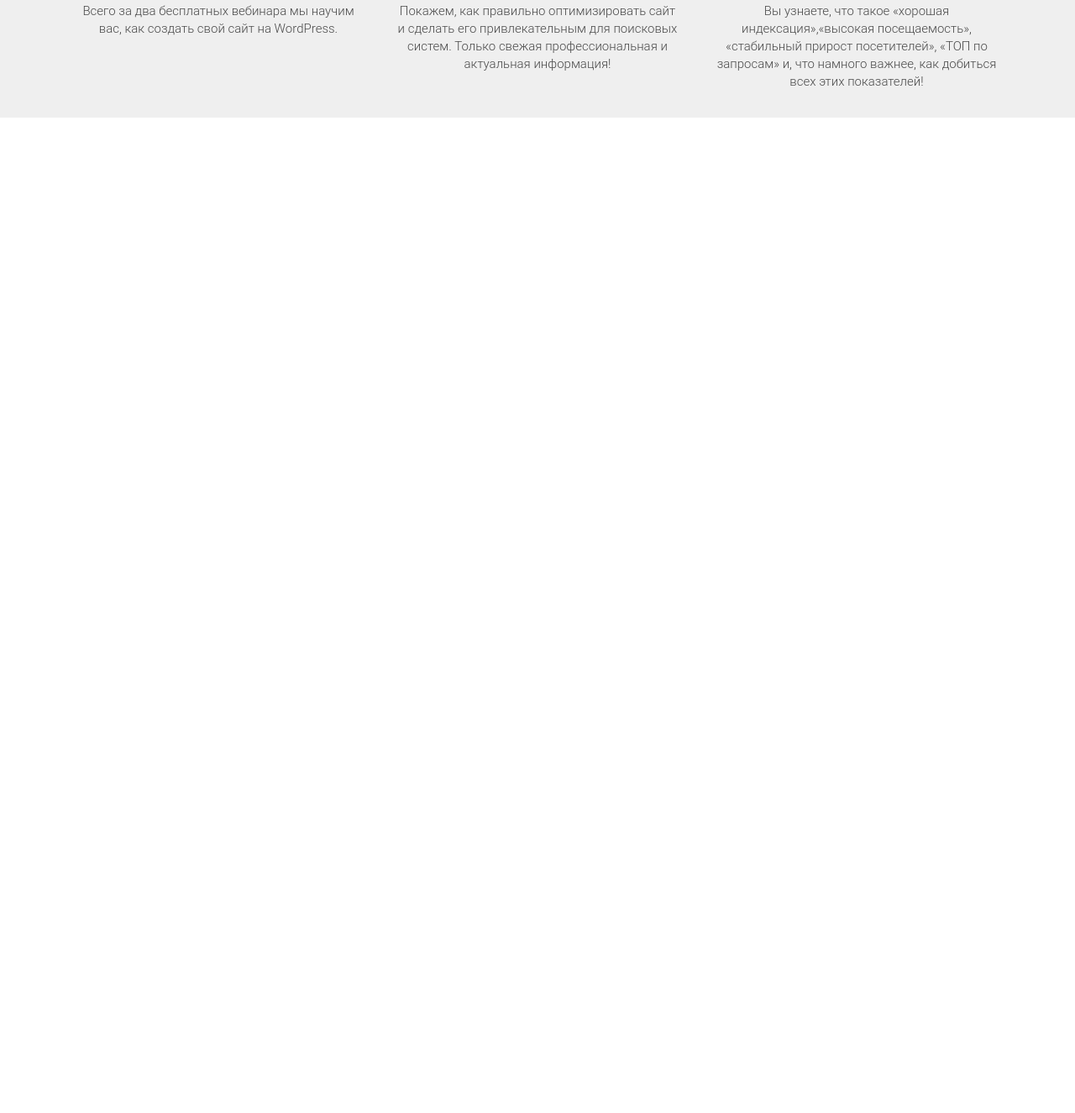
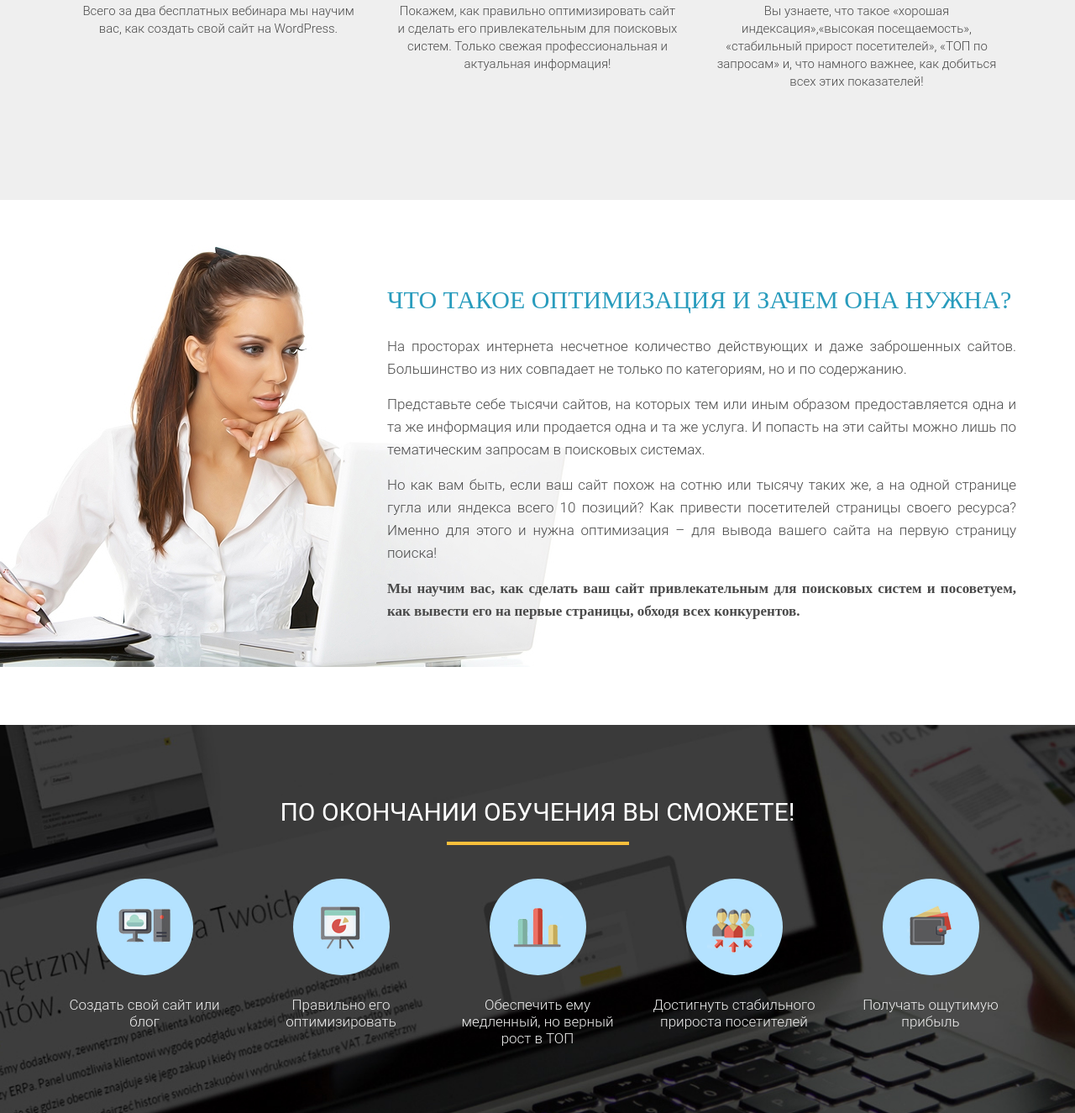
Before and after one commit to biovikteam/beonmax_first_project, a plain HTML site: page src/index.html in a window 1280 px wide. Shown: the part 1264-2589 px from the top of the page at 84% size. Before the commit the page ends 1427 px from the top, so only its background shows below. Drawn offline with Linux system fonts and the light colour scheme.

Commit message:
Created sections Optimization and Finish

```diff
--- a/src/css/style.css
+++ b/src/css/style.css
@@ -134,7 +134,7 @@ h2.title {
 }
 
 .plan {
-    height: 604px;
+    min-height: 604px;
     background-color: #efefef;
 
     padding-top: 85px;
@@ -150,7 +150,7 @@ h2.title {
     text-align: center;
 }
 
-.plan_divider {
+.divider {
     width: 217px;
     height: 4px;
 
@@ -180,7 +180,6 @@ h2.title {
 
 .plan_item {
     width: 339px;
-
     margin-bottom: 55px;
 }
 
@@ -198,3 +197,119 @@ h2.title {
     font-weight: 300;
     text-align: center;
 }
+
+.optimization {
+    min-height: 550px;
+
+    padding-top: 102px;
+    padding-bottom: 107px;
+
+    background-image: url("../img/bg/woman-bg.jpg");
+    background-repeat: no-repeat;
+    background-position: -140px 54px;
+}
+
+.optimization .container {
+    padding-left: 391px;
+}
+
+.optimization_header {
+    font-family: "Roboto - Black";
+    font-size: 30px;
+    font-weight: 400;
+    color: #299cbd;
+    text-transform: uppercase;
+    text-align: left;
+
+    margin-bottom: 25px;
+}
+
+.optimization_text p {
+    margin: 0;
+    margin-bottom: 15px;
+
+    font-family: "Roboto Light";
+    font-weight: 300;
+    font-size: 17px;
+    color: #4a4a4a;
+    line-height: 27px;
+    text-align: justify;
+}
+
+.optimization_text span {
+    font-family: "Roboto Bold";
+    font-weight: 700;
+}
+
+.finish {
+    min-height: 447px;
+
+    padding-top: 86px;
+    padding-bottom: 79px;
+
+    background-color: #352827;
+    background-image: url("../img/bg/finish-bg.jpg");
+    background-position: center center;
+    background-size: cover;
+    background-repeat: no-repeat;
+}
+
+.finish_header {
+    font-family: "Roboto";
+    font-size: 30px;
+    font-weight: 400;
+    color: #fff;
+    text-transform: uppercase;
+    text-align: center;
+}
+
+.finish_wrapper {
+    display: flex;
+    justify-content: space-between;
+}
+
+.finish_item {
+    max-width: 204px;
+}
+
+.finish_icon {
+    width: 115px;
+    height: 115px;
+
+    margin: 0 auto;
+    margin-top: 40px;
+
+    border-radius: 50%;
+
+    background-color: #b4e2ff;
+    background-image: url("../icons/final/1.png");
+    background-position: center center;
+    background-repeat: no-repeat;
+}
+
+.finish_item:nth-child(2) .finish_icon {
+    background-image: url("../icons/final/2.png");
+}
+
+.finish_item:nth-child(3) .finish_icon {
+    background-image: url("../icons/final/3.png");
+}
+
+.finish_item:nth-child(4) .finish_icon {
+    background-image: url("../icons/final/4.png");
+}
+
+.finish_item:nth-child(5) .finish_icon {
+    background-image: url("../icons/final/5.png");
+}
+
+.finish_descr {
+    font-family: "Roboto";
+    font-size: 17px;
+    font-weight: 300;
+    color: #efefef;
+    line-height: 20px;
+    text-align: center;
+
+    margin-top: 25px;
+}
--- a/src/index.html
+++ b/src/index.html
@@ -39,7 +39,7 @@
     <section class="plan">
         <div class="container">
             <h2 class="plan_header">Что вас ждет в нашем интенсиве?</h2>
-            <div class="plan_divider"></div>
+            <div class="divider"></div>
             <div class="plan_subheader">2 бесплатных полноценных обучающих вебинара, где:</div>
 
             <div class="plan_wrapper">
@@ -58,5 +58,53 @@
             </div>
         </div>
     </section>
+
+    <section class="optimization">
+        <div class="container">
+            <h2 class="optimization_header">Что такое оптимизация и зачем она нужна?</h2>
+            <div class="optimization_text">
+                <p>На просторах интернета несчетное количество действующих и даже заброшенных сайтов. Большинство из них совпадает не только по категориям, но и по содержанию.</p>
+                <p>Представьте себе тысячи сайтов, на которых тем или иным образом предоставляется одна и та же информация или продается одна и та же услуга. И попасть на эти сайты можно лишь по тематическим запросам в поисковых системах.</p>
+                <p>Но как вам быть, если ваш сайт похож на сотню или тысячу таких же, а на одной странице гугла или яндекса всего 10 позиций? Как привести посетителей страницы своего ресурса? Именно для этого и нужна оптимизация – для вывода вашего сайта на первую страницу поиска!</p>
+                <p><span>Мы научим вас, как сделать ваш сайт привлекательным для поисковых систем и посоветуем, как вывести его на первые страницы, обходя всех конкурентов.</span></p>
+            </div>
+        </div>
+    </section>
+
+    <section class="finish">
+        <div class="container">
+            <h2 class="finish_header">По окончании обучения Вы сможете!</h2>
+            <div class="divider"></div>
+
+            <div class="finish_wrapper">
+                <div class="finish_item">
+                    <div class="finish_icon"></div>
+                    <div class="finish_descr">Создать свой сайт или блог</div>
+                </div>
+                <div class="finish_item">
+                    <div class="finish_icon"></div>
+                    <div class="finish_descr">Правильно его оптимизировать</div>
+                </div>
+                <div class="finish_item">
+                    <div class="finish_icon"></div>
+                    <div class="finish_descr">Обеспечить ему медленный, но верный рост в ТОП</div>
+                </div>
+                <div class="finish_item">
+                    <div class="finish_icon"></div>
+                    <div class="finish_descr">Достигнуть стабильного прироста посетителей</div>
+                </div>
+                <div class="finish_item">
+                    <div class="finish_icon"></div>
+                    <div class="finish_descr">Получать ощутимую прибыль</div>
+                </div>
+            </div>
+        </div>
+    </section>
+
+    <section class="gift">
+        <div class="container">
+
+        </div>
+    </section>
 </body>
 </html>
```
